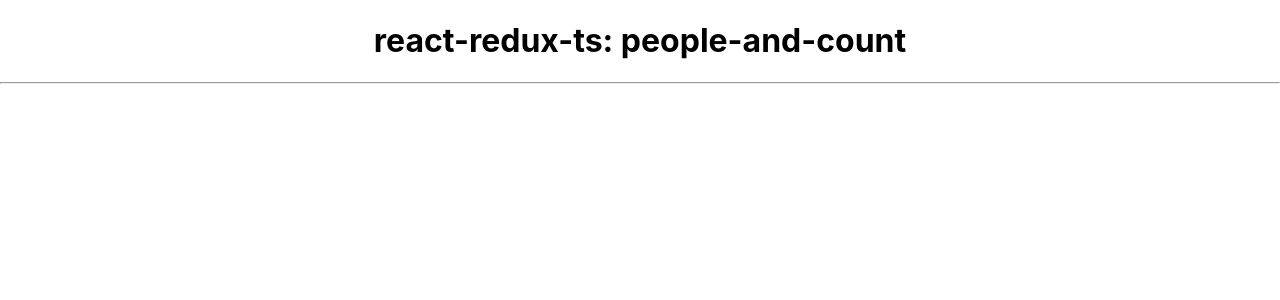
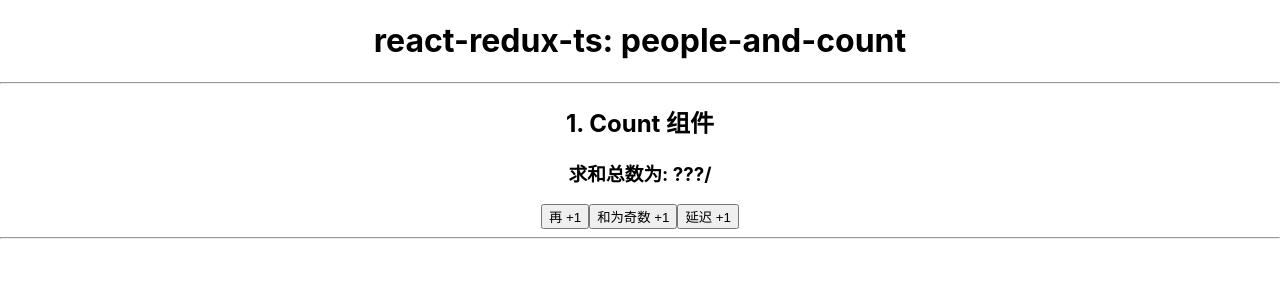
Before and after one commit to tangx/react_scaffolding_ts, a React (Create React App) app: page / in a window 1280 px wide. Shown: the top 300 px of the page. Built offline with nearby package versions, Linux system fonts and the light colour scheme.

Commit message:
Count 页面布局

```diff
--- a/src/App.tsx
+++ b/src/App.tsx
@@ -1,5 +1,6 @@
 import React from 'react';
 import './App.css';
+import Count from './components/Count';
 
 function App() {
 
@@ -7,6 +8,8 @@ function App() {
     <div className="App">
       <h1> react-redux-ts: people-and-count</h1>
       <hr />
+      <Count />
+      <hr />
     </div>
   );
 }
--- /dev/null
+++ b/src/components/Count/index.tsx
@@ -0,0 +1,13 @@
+import React from 'react'
+
+export default function Count() {
+  return (
+    <div>
+      <h2>1. Count 组件</h2>
+      <h3>求和总数为: ???/</h3>
+      <button>再 +1</button>
+      <button>和为奇数 +1</button>
+      <button>延迟 +1</button>
+    </div>
+  )
+}
```
